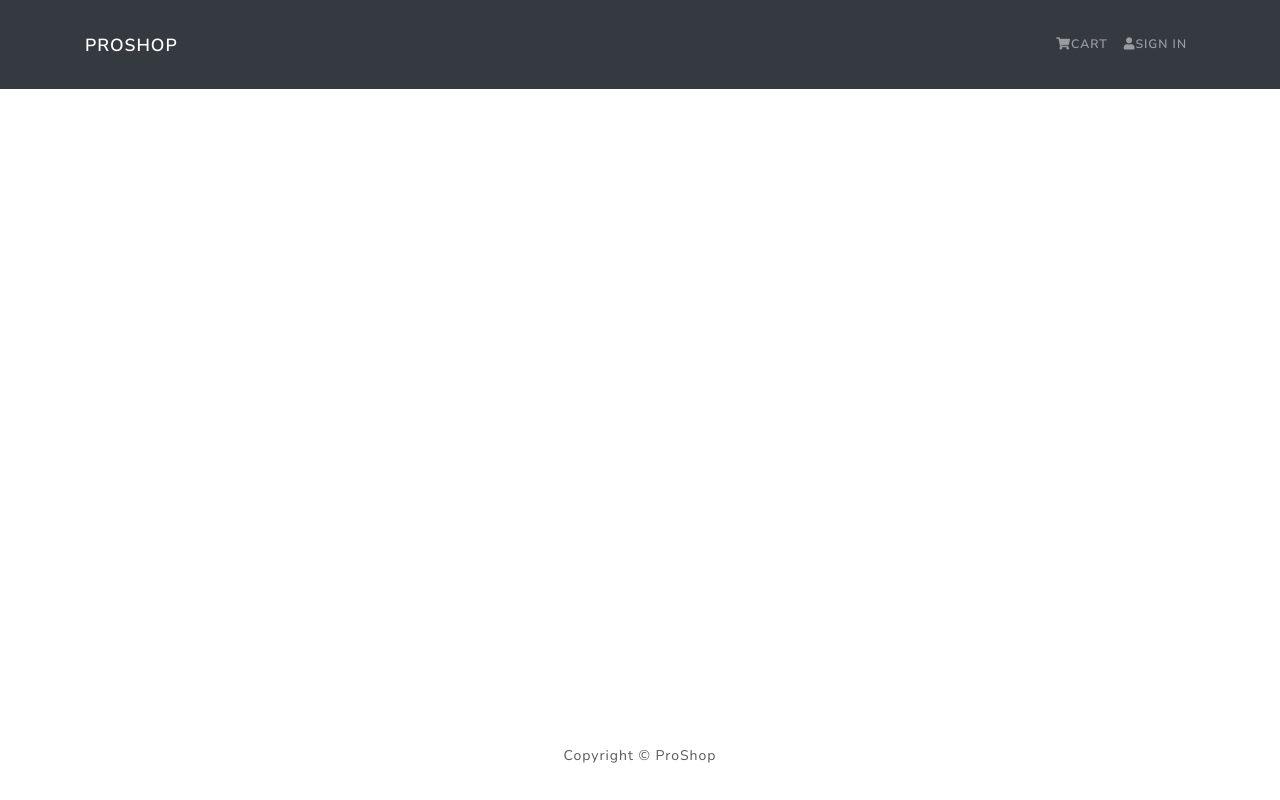
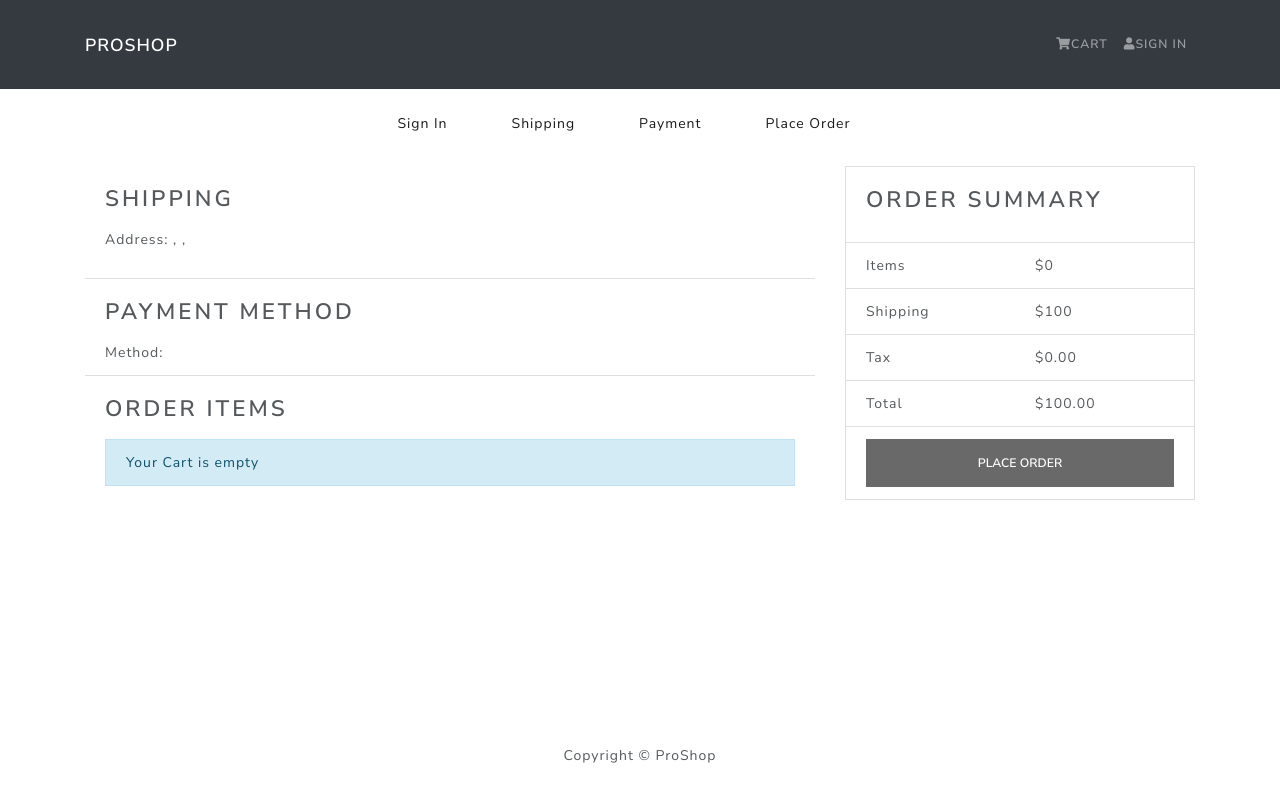
Before and after one commit to baher-zakhary/proshop_mern, a React (Create React App) app in the folder frontend/: page /place-order in a window 1280 px wide. Built offline with nearby package versions, Linux system fonts and the light colour scheme.

Commit message:
- Place order screen

```diff
--- a/frontend/src/App.js
+++ b/frontend/src/App.js
@@ -11,6 +11,7 @@
 import ProfileScreen from "./screens/ProfileScreen";
 import ShippingScreen from "./screens/ShippingScreen";
 import PaymentScreen from "./screens/PaymentScreen";
+import PlaceOrderScreen from "./screens/PlaceOrderScreen";
 
 const App = () => {
     return (
@@ -20,7 +21,7 @@
                 <main className="py-3">
                     <Container>
                         <Routes>
-                            <Route path='/' element={<HomeScreen />} />
+                            <Route path='/' element={<HomeScreen />} exact />
                             <Route path='/product/:id' element={<ProductScreen />} />
                             <Route path='/cart'>
                                 <Route index element={<CartScreen />} />
@@ -31,6 +32,7 @@
                             <Route path='/profile' element={<ProfileScreen />} />
                             <Route path='/shipping' element={<ShippingScreen />} />
                             <Route path='/payment' element={<PaymentScreen />} />
+                            <Route path='/place-order' element={<PlaceOrderScreen />} />
                         </Routes>
                     </Container>
                 </main>
--- /dev/null
+++ b/frontend/src/screens/PlaceOrderScreen.js
@@ -0,0 +1,128 @@
+import React from "react";
+import { Link } from "react-router-dom";
+import { Row, Col, ListGroup, Image, Card, Button } from "react-bootstrap";
+import Message from "../components/Message";
+import { useSelector } from "react-redux";
+import CheckoutSteps from "../components/CheckoutSteps";
+
+const PlaceOrderScreen = () => {
+
+  const addDecimals = (num) => {
+    return (Math.round(num * 100) / 100).toFixed(2)
+  }
+
+  const cart = useSelector((state) => state.cart);
+  cart.itemsPrice = cart.cartItems.reduce((acc, item) => acc + item.price * item.quantity, 0)
+  cart.shippingPrice = cart.itemsPrice > 100 ? 0 : 100
+  cart.taxPrice = addDecimals(Number((0.15 * cart.itemsPrice).toFixed(2)))
+  cart.totalPrice = (Number(cart.itemsPrice) + Number(cart.shippingPrice) + Number(cart.taxPrice)).toFixed(2)
+
+  const placeOrderHandler = () => {
+
+  }
+
+  return (
+    <>
+      <CheckoutSteps step={4} />
+      <Row>
+        <Col md={8}>
+          <ListGroup variant="flush">
+            <ListGroup.Item>
+              <h2>Shipping</h2>
+              <p>
+                <strong>Address: </strong>
+                {cart.shippingAddress.address}, {cart.shippingAddress.city}{" "}
+                {cart.shippingAddress.postalCode},{" "}
+                {cart.shippingAddress.country}
+              </p>
+            </ListGroup.Item>
+
+            <ListGroup.Item>
+              <h2>Payment Method</h2>
+              <strong>Method: </strong>
+              {cart.paymentMethod}
+            </ListGroup.Item>
+
+            <ListGroup.Item>
+              <h2>Order Items</h2>
+              {cart.cartItems.length === 0 ? (
+                <Message>Your Cart is empty</Message>
+              ) : (
+                <ListGroup variant="flush">
+                  {cart.cartItems.map((item, index) => (
+                    <ListGroup.Item key={index}>
+                      <Row>
+                        <Col md={1}>
+                          <Image
+                            src={item.image}
+                            alt={item.name}
+                            fluid
+                            rounded
+                          />
+                        </Col>
+                        <Col>
+                          <Link to={`/product/${item.product}`}>
+                            {item.name}
+                          </Link>
+                        </Col>
+                        <Col md={4}>
+                          {item.quantity} x ${item.price} = $
+                          {item.quantity * item.price}
+                        </Col>
+                      </Row>
+                    </ListGroup.Item>
+                  ))}
+                </ListGroup>
+              )}
+            </ListGroup.Item>
+          </ListGroup>
+        </Col>
+        <Col md={4}>
+          <Card>
+            <ListGroup variant="flush">
+              <ListGroup.Item>
+                <h2>Order Summary</h2>
+              </ListGroup.Item>
+              <ListGroup.Item>
+                <Row>
+                  <Col>Items</Col>
+                  <Col>${cart.itemsPrice}</Col>
+                </Row>
+              </ListGroup.Item>
+              <ListGroup.Item>
+                <Row>
+                  <Col>Shipping</Col>
+                  <Col>${cart.shippingPrice}</Col>
+                </Row>
+              </ListGroup.Item>
+              <ListGroup.Item>
+                <Row>
+                  <Col>Tax</Col>
+                  <Col>${cart.taxPrice}</Col>
+                </Row>
+              </ListGroup.Item>
+              <ListGroup.Item>
+                <Row>
+                  <Col>Total</Col>
+                  <Col>${cart.totalPrice}</Col>
+                </Row>
+              </ListGroup.Item>
+              <ListGroup.Item>
+                <Button
+                  type="button"
+                  className="btn-block"
+                  disabled={cart.cartItems.length === 0}
+                  onClick={placeOrderHandler}
+                >
+                  Place Order
+                </Button>
+              </ListGroup.Item>
+            </ListGroup>
+          </Card>
+        </Col>
+      </Row>
+    </>
+  );
+};
+
+export default PlaceOrderScreen;
--- a/frontend/src/store.js
+++ b/frontend/src/store.js
@@ -25,11 +25,15 @@
 const shippingAddressFromStorage = localStorage.getItem(localStorageKeys.SHIPPING_ADDRESS)
         ? JSON.parse(localStorage.getItem(localStorageKeys.SHIPPING_ADDRESS))
         : {}
+const paymentMethodFromStorage = localStorage.getItem(localStorageKeys.PAYMENT_METHOD)
+        ? JSON.parse(localStorage.getItem(localStorageKeys.PAYMENT_METHOD))
+        : null
 
 const initialState = {
     cart: {
         cartItems: cartItemsFromStorage,
-        shippingAddress: shippingAddressFromStorage
+        shippingAddress: shippingAddressFromStorage,
+        paymentMethod: paymentMethodFromStorage
     },
     userLogin: {
         userInfo: userInfoFromStorage
```
